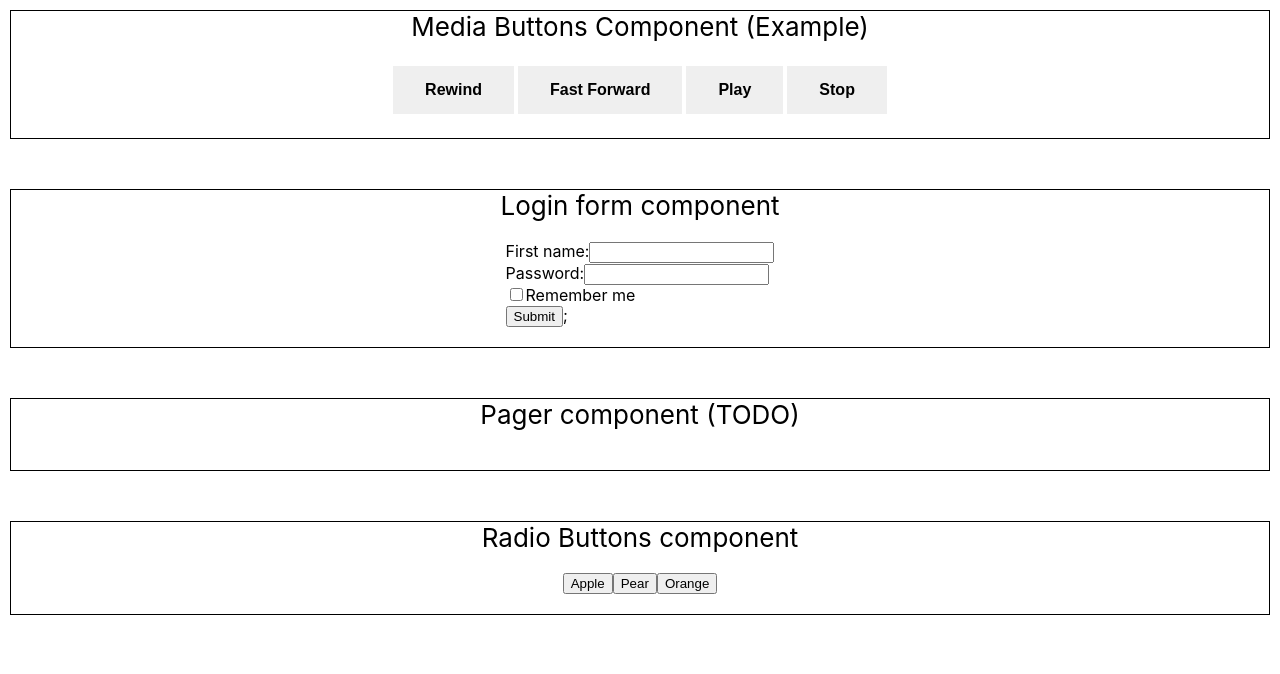
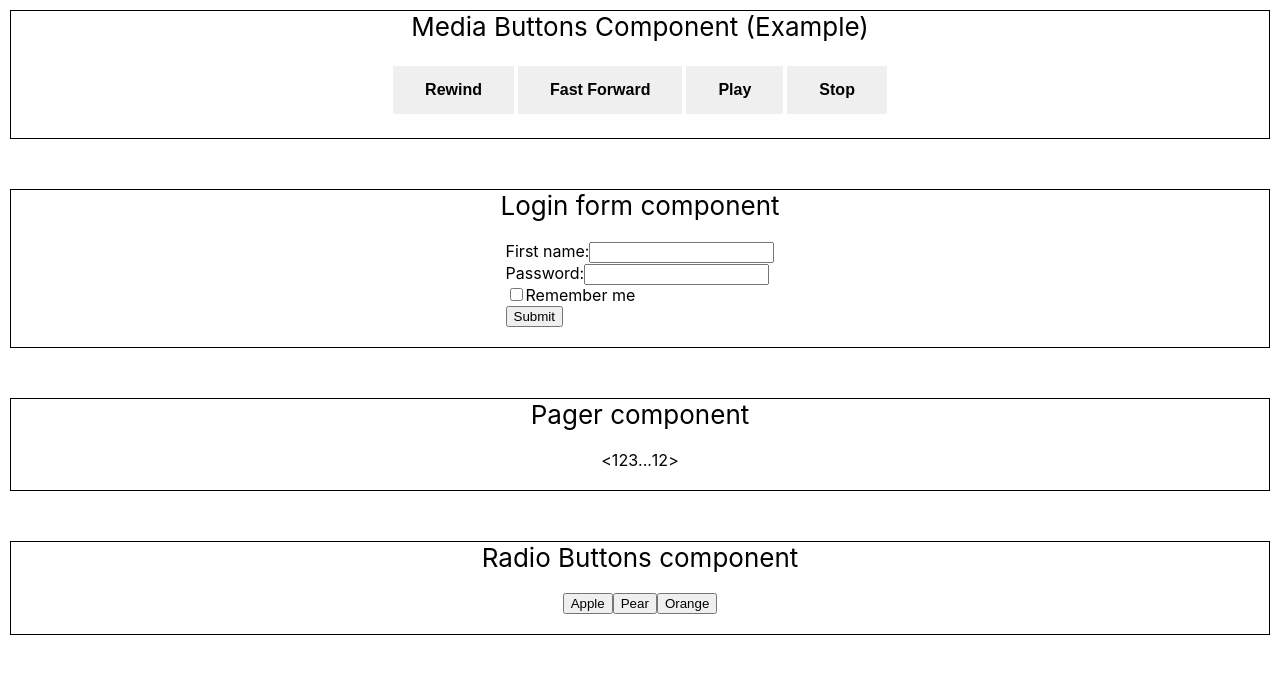
Before and after one commit to prof-tejera/homework-3-pgmartin11, a React (Create React App) app: page / in a window 1280 px wide. Shown: the top 674 px of the page. Built offline with nearby package versions, Linux system fonts and the light colour scheme.

Commit message:
implemented Pager component

```diff
--- a/src/App.js
+++ b/src/App.js
@@ -24,7 +24,7 @@ const App = () => {
       </div>
 
       <div className="App-component">
-        <header className="App-header">Pager component (TODO)</header>
+        <header className="App-header">Pager component</header>
         <div className="App-content">
           <Pager />
         </div>
--- a/src/LoginForm/LoginForm.js
+++ b/src/LoginForm/LoginForm.js
@@ -1,7 +1,6 @@
 import Panel from "components/Panel/Panel";
 import Form from "components/Form/Form";
 import Input from "components/Input/Input";
-import Button from "components/Button/Button";
 import "./LoginForm.css";
 
 const LoginForm = () => {
@@ -33,16 +32,8 @@ const LoginForm = () => {
   ];
 
   return (
-    <Form action="#">
-      { formElements.map(({type, id, name, label}) => <Input key={id} type={type} id={id} name={name} label={label} />) };
-
-      {/* formElements.map(el => (<Input type={el.type} id={el.id} name={el.name} label={el.label} />)); */}
-{/*
-      <Input type="text" id="fname" name="fname" label="First name" />
-      <Input type="password" id="passwd" name="passwd" label="Password" />
-      <Input type="checkbox" id="remember-me" name="remember" label="Remember me" />
-      <Input type="submit" id="login-submit" />
- */ }
+    <Form action="javascript:void(0);">
+      { formElements.map(({type, id, name, label}) => <Input key={id} type={type} id={id} name={name} label={label} />) }
     </Form>
   );
 }
--- a/src/Pager/Pager.js
+++ b/src/Pager/Pager.js
@@ -1,6 +1,9 @@
+import Panel from "components/Panel/Panel";
+import PagerItem from "components/PagerItem/PagerItem";
 import "./Pager.css";
 
 const Pager = () => {
+  const currVal = 2;
   const pagerMap = [
     [],
     [1,2,3,null,12], //1
@@ -14,10 +17,16 @@ const Pager = () => {
     [8,9,10,11,12], //9
     [8,9,10,11,12], //10
     [8,9,10,11,12], //11
-     [8,9,10,11,12]  //12
+    [8,9,10,11,12]  //12
   ];
 
-  return null;
+  return (
+    <>
+      <span>&lt;</span>
+      { pagerMap[currVal].map((itemEl, i) => <PagerItem key={i} itemNumber={itemEl} currItem={currVal} />) }
+      <span>&gt;</span>
+    </>
+  );
 };
 
 export default Pager;
--- /dev/null
+++ b/src/components/PagerItem/PagerItem.js
@@ -0,0 +1,8 @@
+const PagerItem = ({itemNumber, currItem}) => {
+  const spanClass = currItem === itemNumber ? 'current-item' : '';
+  const itemVal = itemNumber ? itemNumber : '...';
+
+  return <span className={spanClass}>{itemVal}</span>;
+};
+
+export default PagerItem;
```
